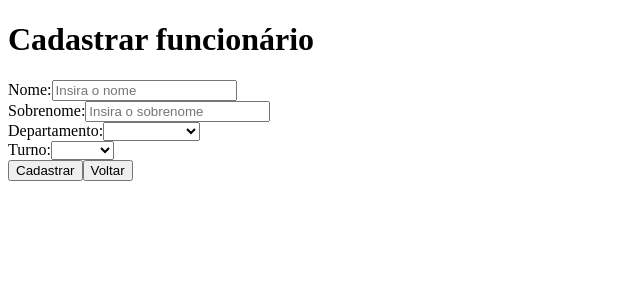
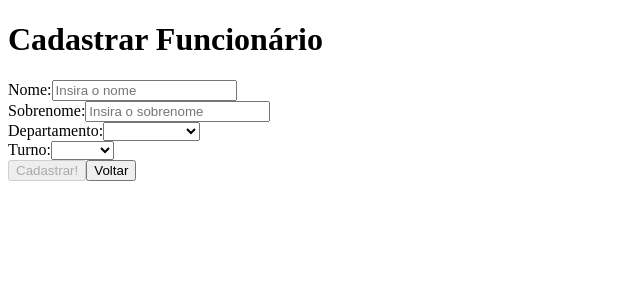
Before and after one commit to klaudianededa/gestor-funcionarios, an Angular app in the folder frontend/gestor-funcionarios-ui/: page /cadastro in a window 1280 px wide. Shown: the top 300 px of the page, without its empty margins (0-640 px from the left). Built offline with nearby package versions, Linux system fonts and the light colour scheme.

Commit message:
feat: integracao do cadastro com a API e inputs dinamicos no formulario

```diff
--- a/frontend/gestor-funcionarios-ui/src/app/componentes/funcionario-form/funcionario-form.component.html
+++ b/frontend/gestor-funcionarios-ui/src/app/componentes/funcionario-form/funcionario-form.component.html
@@ -1,4 +1,4 @@
-<h1>Cadastrar funcionário</h1>
+<h1>{{ btnTitulo }}</h1>
 <form [formGroup]="funcionarioForm" (ngSubmit)="submit()" #formDit="ngForm">
   <div class="input-box">
     <label for="">Nome:</label>
@@ -28,7 +28,7 @@
     </select>
   </div>
   <div class="btn-box">
-    <button type="submit">Cadastrar</button>
-    <button>Voltar</button>
+    <button type="submit" [disabled]="!funcionarioForm.valid">{{ btnAcao }}</button>
+    <button routerLink="">Voltar</button>
   </div>
 </form>
--- a/frontend/gestor-funcionarios-ui/src/app/componentes/funcionario-form/funcionario-form.component.ts
+++ b/frontend/gestor-funcionarios-ui/src/app/componentes/funcionario-form/funcionario-form.component.ts
@@ -1,5 +1,5 @@
-import { Component, OnInit, Output, EventEmitter } from '@angular/core';
-import { FormControl, FormGroup } from '@angular/forms';
+import { Component, OnInit, Output, EventEmitter, Input } from '@angular/core';
+import { FormControl, FormGroup, Validators } from '@angular/forms';
 import { Funcionario } from 'src/app/models/Funcionarios';
 
 @Component({
@@ -9,6 +9,8 @@ import { Funcionario } from 'src/app/models/Funcionarios';
 })
 export class FuncionarioFormComponent implements OnInit {
   @Output() onSubmit = new EventEmitter<Funcionario>();
+  @Input() btnAcao!: string;
+  @Input() btnTitulo!: string;
 
   funcionarioForm!: FormGroup;
   constructor() { }
@@ -16,10 +18,10 @@ export class FuncionarioFormComponent implements OnInit {
   ngOnInit(): void {
     this.funcionarioForm = new FormGroup({
       id: new FormControl(0),
-      nome: new FormControl(''),
-      sobrenome: new FormControl(''),
-      departamento: new FormControl(''),
-      turno: new FormControl(''),
+      nome: new FormControl('', [Validators.required]),
+      sobrenome: new FormControl('', [Validators.required]),
+      departamento: new FormControl('', [Validators.required]),
+      turno: new FormControl('', [Validators.required]),
       ativo: new FormControl(true),
       dataDeCriacao: new FormControl(new Date()),
       dataDeAlteracao: new FormControl(new Date())
--- a/frontend/gestor-funcionarios-ui/src/app/pages/cadastro/cadastro.component.html
+++ b/frontend/gestor-funcionarios-ui/src/app/pages/cadastro/cadastro.component.html
@@ -1,3 +1,3 @@
 <div>
-  <app-funcionario-form onsubmit="createFuncionario($event)"></app-funcionario-form>
+  <app-funcionario-form [btnAcao]="btnAcao" [btnTitulo]="btnTitulo" onsubmit="createFuncionario($event)"></app-funcionario-form>
 </div>
--- a/frontend/gestor-funcionarios-ui/src/app/pages/cadastro/cadastro.component.ts
+++ b/frontend/gestor-funcionarios-ui/src/app/pages/cadastro/cadastro.component.ts
@@ -1,5 +1,7 @@
 import { Component, OnInit } from '@angular/core';
+import { Router } from '@angular/router';
 import { Funcionario } from 'src/app/models/Funcionarios';
+import { FuncionarioService } from 'src/app/services/funcionario.service';
 
 @Component({
   selector: 'app-cadastro',
@@ -8,11 +10,18 @@ import { Funcionario } from 'src/app/models/Funcionarios';
 })
 export class CadastroComponent implements OnInit {
 
-  constructor() { }
+  btnAcao = "Cadastrar!";
+  btnTitulo = "Cadastrar Funcionário"
+
+  constructor(private funcionarioService: FuncionarioService,
+    private router: Router
+  ) { }
 
   ngOnInit(): void {
   }
   createFuncionario(funcionario: Funcionario) {
-
+    this.funcionarioService.CreateFuncionario(funcionario).subscribe((data) => {
+      this.router.navigate(['/']);
+    })
   }
 }
--- a/frontend/gestor-funcionarios-ui/src/app/services/funcionario.service.ts
+++ b/frontend/gestor-funcionarios-ui/src/app/services/funcionario.service.ts
@@ -14,7 +14,10 @@ export class FuncionarioService {
 
   constructor(private http: HttpClient) { }
 
-  GetFuncionarios() : Observable<Response<Funcionario[]>> {
-return this.http.get<Response<Funcionario[]>>(this.apiUrl);
+  GetFuncionarios(): Observable<Response<Funcionario[]>> {
+    return this.http.get<Response<Funcionario[]>>(this.apiUrl);
+  }
+  CreateFuncionario(funcionario: Funcionario): Observable<Response<Funcionario[]>> {
+    return this.http.post<Response<Funcionario[]>>(`${this.apiUrl}`, funcionario);
   }
 }
```
